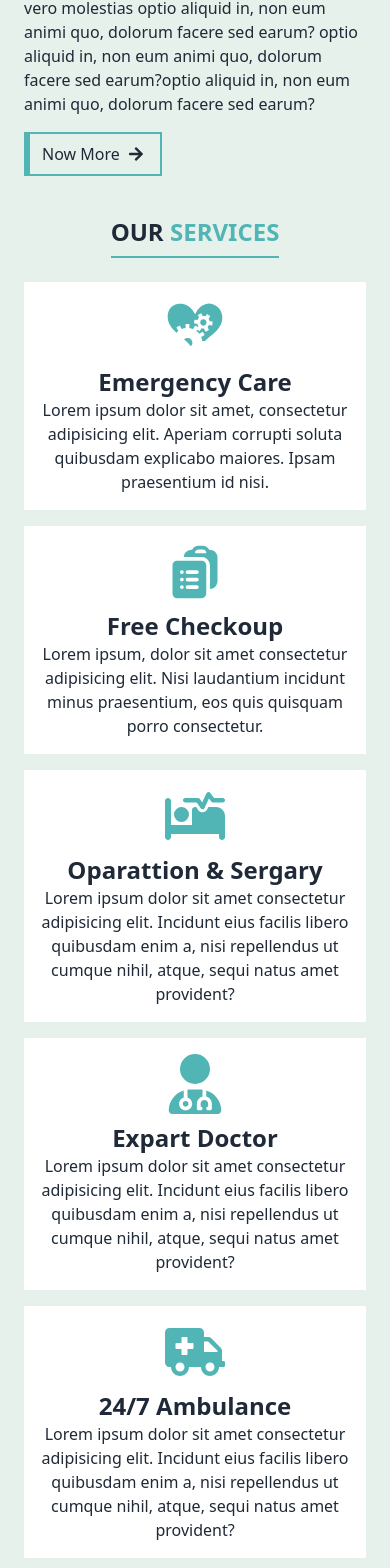
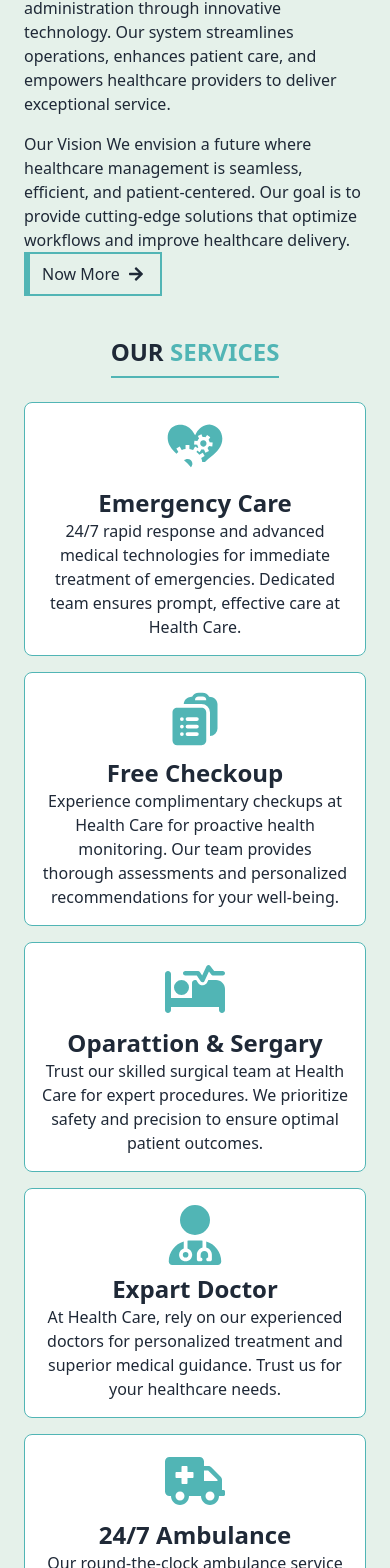
Before and after one commit to 0rakib0/Hospital-Management-Client, a React (Vite) app: page / in a window 390 px wide. Shown: the part 1793-3361 px from the top of the page. Built offline with nearby package versions, Linux system fonts and the light colour scheme.

Commit message:
all real data and fixed some responsive isue

```diff
--- a/src/Pages/Home/AboutUs.jsx
+++ b/src/Pages/Home/AboutUs.jsx
@@ -14,7 +14,9 @@ const AboutUs = () => {
                 <div data-aos="fade-left" className="lg:w-6/12 lg:mt-12">
                     <p className="font-semibold"><span className="text-primaryColor">ABOUT</span> US</p>
                     <h4 className="text-4xl py-2 font-semibold">Something about this hospital and about us</h4>
-                    <p className="mb-4">Lorem ipsum dolor sit amet consectetur adipisicing elit. Omnis explicabo modi nulla qui neque, adipisci laboriosam aspernatur. Debitis perferendis doloremque ad minus vero molestias optio aliquid in, non eum animi quo, dolorum facere sed earum? optio aliquid in, non eum animi quo, dolorum facere sed earum?optio aliquid in, non eum animi quo, dolorum facere sed earum?</p>
+                    <p className="mb-4">Welcome to our healthcare management system designed for efficiency and patient care excellence. At Health Care, we're dedicated to revolutionizing healthcare administration through innovative technology. Our system streamlines operations, enhances patient care, and empowers healthcare providers to deliver exceptional service.</p>
+                    <p>Our Vision
+                        We envision a future where healthcare management is seamless, efficient, and patient-centered. Our goal is to provide cutting-edge solutions that optimize workflows and improve healthcare delivery.</p>
                     <button className="button py-2 px-4 flex items-center gap-2 hover:gap-4">Now More <FaArrowRight className="icon"></FaArrowRight></button>
                 </div>
             </div>
--- a/src/Pages/Home/Services.jsx
+++ b/src/Pages/Home/Services.jsx
@@ -14,61 +14,61 @@ const Service = () => {
         <div data-aos="fade-up" className="md:mt-20 mt-10" id="service">
             <SectionTitle title1='OUR' title2='SERVICES'></SectionTitle>
             <div className="grid md:grid-cols-2 lg:grid-cols-4  gap-4">
-                <div data-aos="fade-right" className="bg-white p-4 text-center flex flex-col items-center hover:border hover:border-primaryColor duration-300 hover:rounded-lg">
+                <div data-aos="fade-right" className="bg-white p-4 text-center flex flex-col items-center border rounded-lg border-primaryColor lg:border-white hover:border hover:border-primaryColor duration-300">
                     <div className="text-6xl text-primaryColor mb-2">
                         <GiLoveMystery></GiLoveMystery>
                     </div>
                     <h4 className="text-2xl font-semibold">Emergency Care</h4>
-                    <p>Lorem ipsum dolor sit amet, consectetur adipisicing elit. Aperiam corrupti soluta quibusdam explicabo maiores. Ipsam praesentium id nisi.</p>
+                    <p>24/7 rapid response and advanced medical technologies for immediate treatment of emergencies. Dedicated team ensures prompt, effective care at Health Care.</p>
                 </div>
-                <div data-aos="fade-right" className="bg-white p-4 text-center flex flex-col items-center hover:border hover:border-primaryColor duration-300 hover:rounded-lg">
+                <div data-aos="fade-right" className="bg-white p-4 text-center flex flex-col items-center border rounded-lg border-primaryColor lg:border-white hover:border hover:border-primaryColor duration-300 hover:rounded-lg">
                     <div className="text-6xl text-primaryColor mb-2">
                         <HiClipboardDocumentList></HiClipboardDocumentList>
                     </div>
                     <h4 className="text-2xl font-semibold">Free Checkoup</h4>
-                    <p>Lorem ipsum, dolor sit amet consectetur adipisicing elit. Nisi laudantium incidunt minus praesentium, eos quis quisquam porro consectetur.</p>
+                    <p>Experience complimentary checkups at Health Care for proactive health monitoring. Our team provides thorough assessments and personalized recommendations for your well-being.</p>
                 </div>
-                <div data-aos="fade-left" className="bg-white p-4 text-center flex flex-col items-center hover:border hover:border-primaryColor duration-300 hover:rounded-lg">
+                <div data-aos="fade-left" className="bg-white p-4 text-center flex flex-col items-center border rounded-lg border-primaryColor lg:border-white hover:border hover:border-primaryColor duration-300 hover:rounded-lg">
                     <div className="text-6xl text-primaryColor mb-2">
                         <FaBedPulse></FaBedPulse>
                     </div>
                     <h4 className="text-2xl font-semibold">Oparattion & Sergary</h4>
-                    <p>Lorem ipsum dolor sit amet consectetur adipisicing elit. Incidunt eius facilis libero quibusdam enim a, nisi repellendus ut cumque nihil, atque, sequi natus amet provident?</p>
+                    <p>Trust our skilled surgical team at Health Care for expert procedures. We prioritize safety and precision to ensure optimal patient outcomes.</p>
                 </div>
-                <div data-aos="fade-left" className="bg-white p-4 text-center flex flex-col items-center hover:border hover:border-primaryColor duration-300 hover:rounded-lg">
+                <div data-aos="fade-left" className="bg-white p-4 text-center flex flex-col items-center border rounded-lg border-primaryColor lg:border-white hover:border hover:border-primaryColor duration-300 hover:rounded-lg">
                     <div className="text-6xl text-primaryColor mb-2">
                         <FaUserDoctor></FaUserDoctor>
                     </div>
                     <h4 className="text-2xl font-semibold">Expart Doctor</h4>
-                    <p>Lorem ipsum dolor sit amet consectetur adipisicing elit. Incidunt eius facilis libero quibusdam enim a, nisi repellendus ut cumque nihil, atque, sequi natus amet provident?</p>
+                    <p>At Health Care, rely on our experienced doctors for personalized treatment and superior medical guidance. Trust us for your healthcare needs.</p>
                 </div>
-                <div data-aos="fade-right" className="bg-white p-4 text-center flex flex-col items-center hover:border hover:border-primaryColor duration-300 hover:rounded-lg">
+                <div data-aos="fade-right" className="bg-white p-4 text-center flex flex-col items-center border rounded-lg border-primaryColor lg:border-white hover:border hover:border-primaryColor duration-300 hover:rounded-lg">
                     <div className="text-6xl text-primaryColor mb-2">
                         <FaAmbulance></FaAmbulance>
                     </div>
                     <h4 className="text-2xl font-semibold">24/7 Ambulance</h4>
-                    <p>Lorem ipsum dolor sit amet consectetur adipisicing elit. Incidunt eius facilis libero quibusdam enim a, nisi repellendus ut cumque nihil, atque, sequi natus amet provident?</p>
+                    <p>Our round-the-clock ambulance service at Health Care ensures swift response and safe transportation, providing peace of mind during emergencies. Your well-being is our priority.</p>
                 </div>
-                <div data-aos="fade-right" className="bg-white p-4 text-center flex flex-col items-center hover:border hover:border-primaryColor duration-300 hover:rounded-lg">
+                <div data-aos="fade-right" className="bg-white p-4 text-center flex flex-col items-center border rounded-lg border-primaryColor lg:border-white hover:border hover:border-primaryColor duration-300 hover:rounded-lg">
                     <div className="text-6xl text-primaryColor mb-2">
                         <BiSolidDonateBlood></BiSolidDonateBlood>
                     </div>
                     <h4 className="text-2xl font-semibold">Free Blood Testiong</h4>
-                    <p>Lorem ipsum dolor sit amet consectetur adipisicing elit. Incidunt eius facilis libero quibusdam enim a, nisi repellendus ut cumque nihil, atque, sequi natus amet provident?</p>
+                    <p>Benefit from complimentary blood testing at Health Care, ensuring early detection and monitoring of health conditions. Your well-being matters to us.</p>
                 </div>
-                <div data-aos="fade-left" className="bg-white p-4 text-center flex flex-col items-center hover:border hover:border-primaryColor duration-300 hover:rounded-lg">
+                <div data-aos="fade-left" className="bg-white p-4 text-center flex flex-col items-center border rounded-lg border-primaryColor lg:border-white hover:border hover:border-primaryColor duration-300 hover:rounded-lg">
                     <div className="text-6xl text-primaryColor mb-2">
                         <TbMedicineSyrup></TbMedicineSyrup>
                     </div>
                     <h4 className="text-2xl font-semibold">Medicine & Phermacy</h4>
-                    <p>Lorem ipsum dolor sit amet consectetur adipisicing elit. Incidunt eius facilis libero quibusdam enim a, nisi repellendus ut cumque nihil, atque, sequi natus amet provident?</p>
+                    <p>Find all your medication needs conveniently at Health Care's pharmacy. Our wide selection ensures availability, quality, and expert guidance for optimal health management.</p>
                 </div>
-                <div data-aos="fade-left" className="bg-white p-4 text-center flex flex-col items-center hover:border hover:border-primaryColor duration-300 hover:rounded-lg">
+                <div data-aos="fade-left" className="bg-white p-4 text-center flex flex-col items-center border rounded-lg border-primaryColor lg:border-white hover:border hover:border-primaryColor duration-300 hover:rounded-lg">
                     <div className="text-6xl text-primaryColor mb-2">
                         <GrDocumentConfig></GrDocumentConfig>
                     </div>
                     <h4 className="text-2xl font-semibold">Quality Enssure</h4>
-                    <p>Lorem ipsum dolor sit amet consectetur adipisicing elit. Incidunt eius facilis libero quibusdam enim a, nisi repellendus ut cumque nihil, atque, sequi natus amet provident?</p>
+                    <p>At Health Care, we prioritize quality assurance in every aspect of care delivery, ensuring safety, effectiveness, and patient satisfaction. Your health is our commitment.</p>
                 </div>
             </div>
         </div>
```
Also changed, not shown: src/Pages/Dashbord/Dashbord.jsx (+14 -14 lines), src/Pages/Home/Department.jsx (+11 -11 lines).
